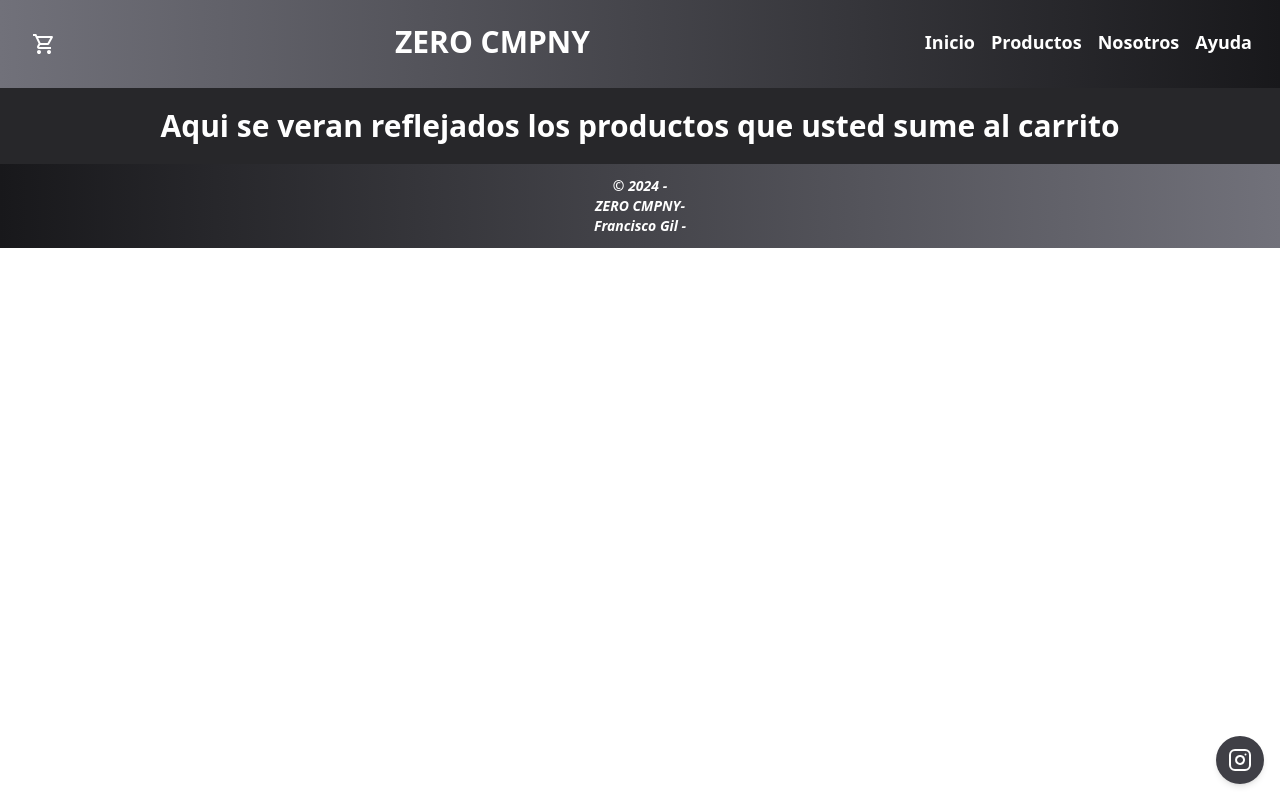
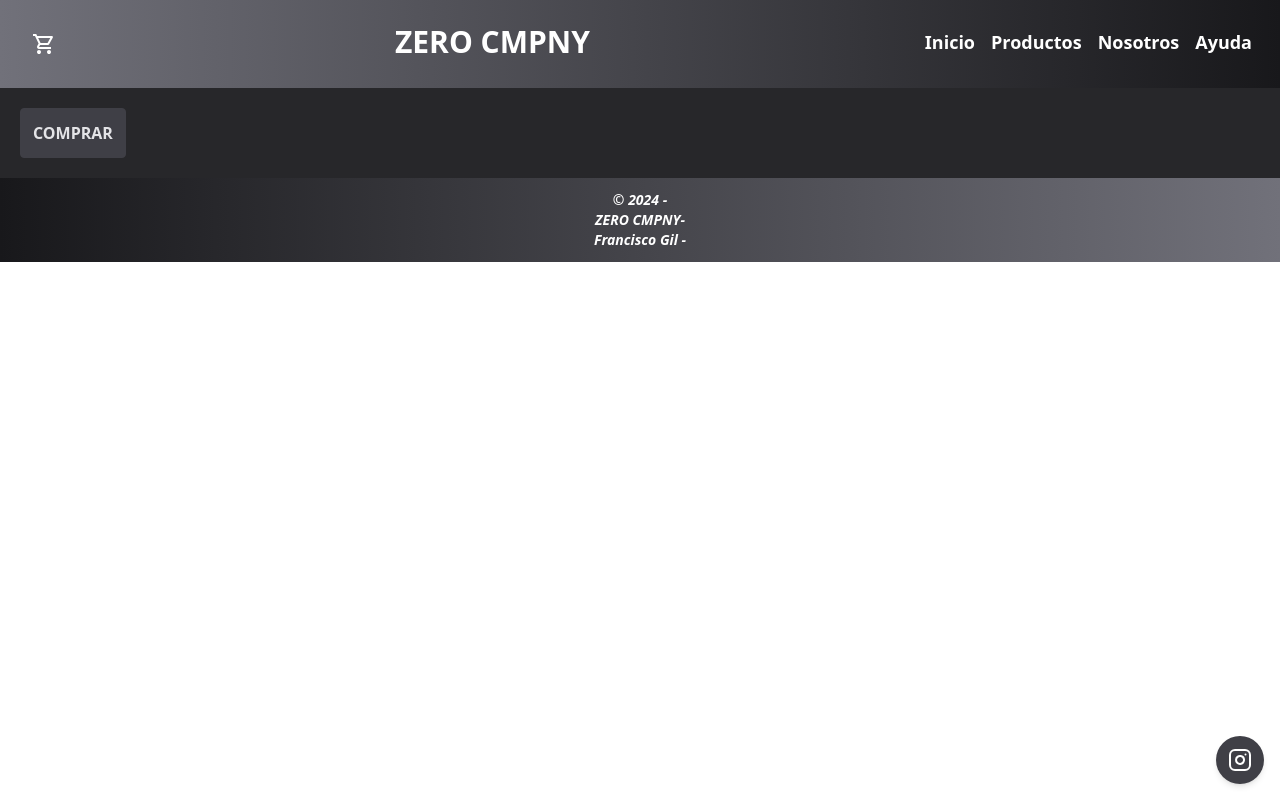
Before and after one commit to FranciscoAlejoGil/PreEntrega1-FranciscoGil, a React (Vite) app: page /carrito in a window 1280 px wide. Built offline with nearby package versions, Linux system fonts and the light colour scheme.

Commit message:
Terminado

```diff
--- a/package.json
+++ b/package.json
@@ -14,7 +14,9 @@
     "lucide-react": "^0.376.0",
     "react": "^18.2.0",
     "react-dom": "^18.2.0",
-    "react-router-dom": "^6.22.3"
+    "react-router-dom": "^6.22.3",
+    "react-toastify": "^10.0.5",
+    "sweetalert2": "^11.11.0"
   },
   "devDependencies": {
     "@types/react": "^18.2.66",
--- a/src/components/ItemDetail.jsx
+++ b/src/components/ItemDetail.jsx
@@ -1,12 +1,20 @@
 import { useContext } from "react"
 import Contador from "./Contador"
 import { contexto } from "../context"
+import Swal from "sweetalert2"
 function ItemDetail ({product}) {
 
     const valorActual = useContext(contexto)
 
     const handleConfirm = (numero) => {
         valorActual.agregarAlCarrito(numero, product)
+        Swal.fire({
+            position: 'top-end',
+            icon: 'success',
+            title: 'Agregado al carrito',
+            showConfirmButton: false,
+            timer: 1500
+        })
     }
 
     return (
--- a/src/context.jsx
+++ b/src/context.jsx
@@ -1,4 +1,3 @@
-import { push } from "firebase/database";
 import { createContext, useState } from "react";
 
 export const contexto = createContext();
@@ -8,7 +7,7 @@ export function CarritoProvider(props) {
 
     const [cantCarrito, setcantCarrito] = useState(0)
     const [precioTotal, setprecioTotal] = useState(0)
-    const {carrito, setCarrito} = useState([])
+    const [carrito, setCarrito] = useState([])
 
     const agregarAlCarrito = (cant, item) => {
         setcantCarrito(cantCarrito + cant);
--- a/src/pages/Carrito.jsx
+++ b/src/pages/Carrito.jsx
@@ -1,13 +1,40 @@
 import useCart from "../hook/useCart"
+import { createSale } from "../utils"
+import Swal from "sweetalert2"
+
 
 function Carrito () {
 
     const {carrito} = useCart()
-    console.log(carrito);
+
+    const handleClick = (e) => {
+        e.preventDefault()
+        createSale()
+        Swal.fire({
+            position: 'top-end',
+            icon: 'success',
+            title: 'Gracias por su compra',
+            showConfirmButton: false,
+            timer: 1500
+        })
+    }
 
     return (
-        <div className="flex justify-center p-5 h-full">
-            <h1 className="text-3xl font-bold text-white">Aqui se veran reflejados los productos que usted sume al carrito</h1>
+        <div className="justify-center p-5 h-full">
+            <div>
+            {carrito.map((item) => {
+            return (
+                <div className=" p-6 grid grid-cols-2 gap-40 bg-zinc-800">
+            <div>
+                <h2 className="mb-4 text-xl font-extrabold leading-none tracking-tight text-zinc-200 md:text-5xl lg:text-6xl">{item.nombre}</h2>
+                <p className="mb-4 font-extrabold leading-none tracking-tight text-zinc-200 md:text-3xl lg:text-4xl">${item.precio}</p>
+            </div>
+            <img className="w-1/2" src={item.imagen} alt={item.nombre} />
+        </div>
+            )
+            })}
+            </div>
+            <button className="bg-zinc-700 text-zinc-200 border border-zinc-700 hover:bg-zinc-400 hover:text-zinc-950 hover:border-zinc-400 transition duration-300 p-3 rounded font-bold" onClick={handleClick}>COMPRAR</button>
         </div>
     )
 }
--- a/src/utils.js
+++ b/src/utils.js
@@ -1,4 +1,4 @@
-import { collection, getDocs, getFirestore, query, where, doc, getDoc } from "firebase/firestore"
+import { collection, getDocs, getFirestore, query, where, doc, getDoc, addDoc, serverTimestamp } from "firebase/firestore"
 import { app } from "./firebase"
 
 export const getProducts = () => {
@@ -60,3 +60,20 @@ export const getProductDetail = async (id) => {
         console.error("Error getting document:", e);
     }
 }
+
+export const createSale = () =>{
+    const db = getFirestore(app)
+    const saleCollection = collection(db, "ventas")
+
+    const venta ={
+        usuario: {nombre : "Juan", telefono : 123456789, email : "p9HrK@example.com"},
+        fecha: serverTimestamp()
+    }
+    const consulta = addDoc(saleCollection,venta)
+
+    consulta
+    .then((result) =>
+        console.log(result))
+    .catch((error) =>
+        console.log(error))
+}
```
Also changed, not shown: 2 other files (tests, documents, lock files or other folders).
